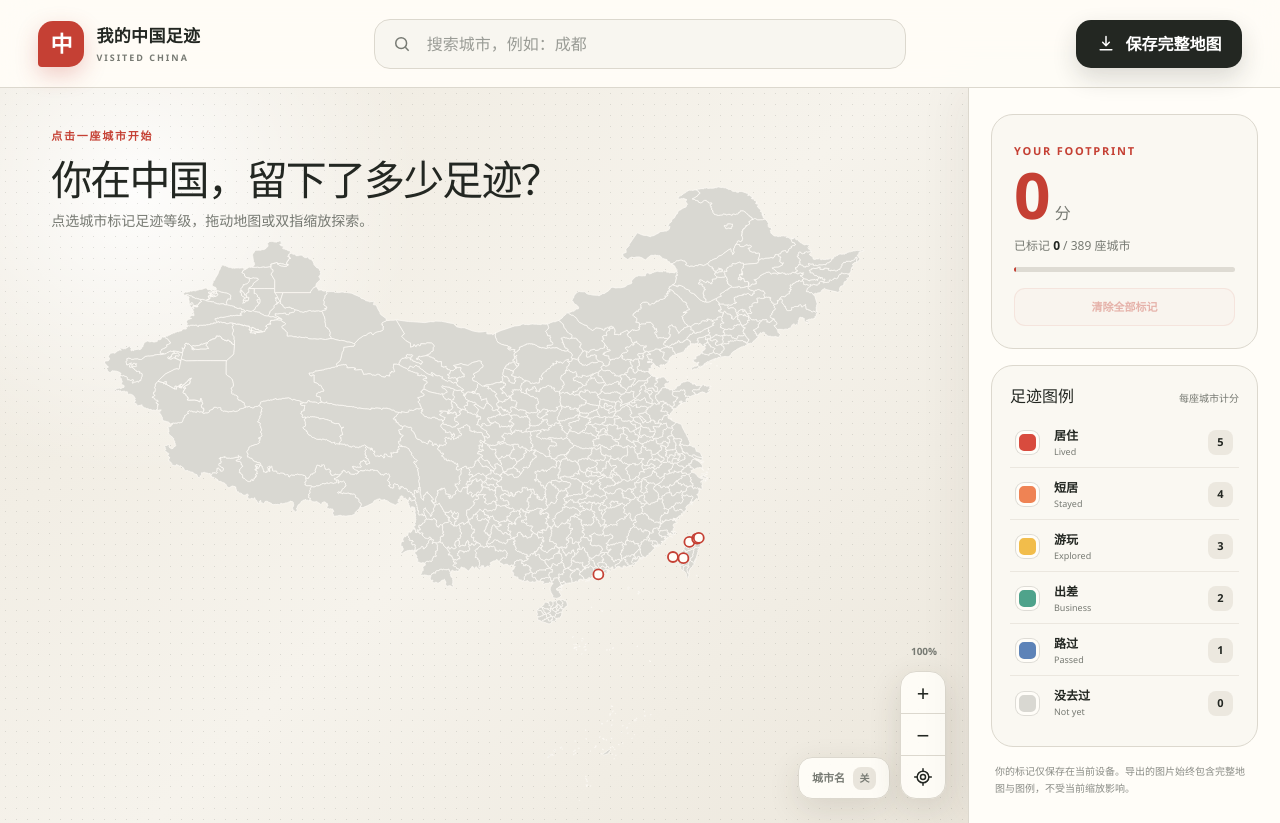
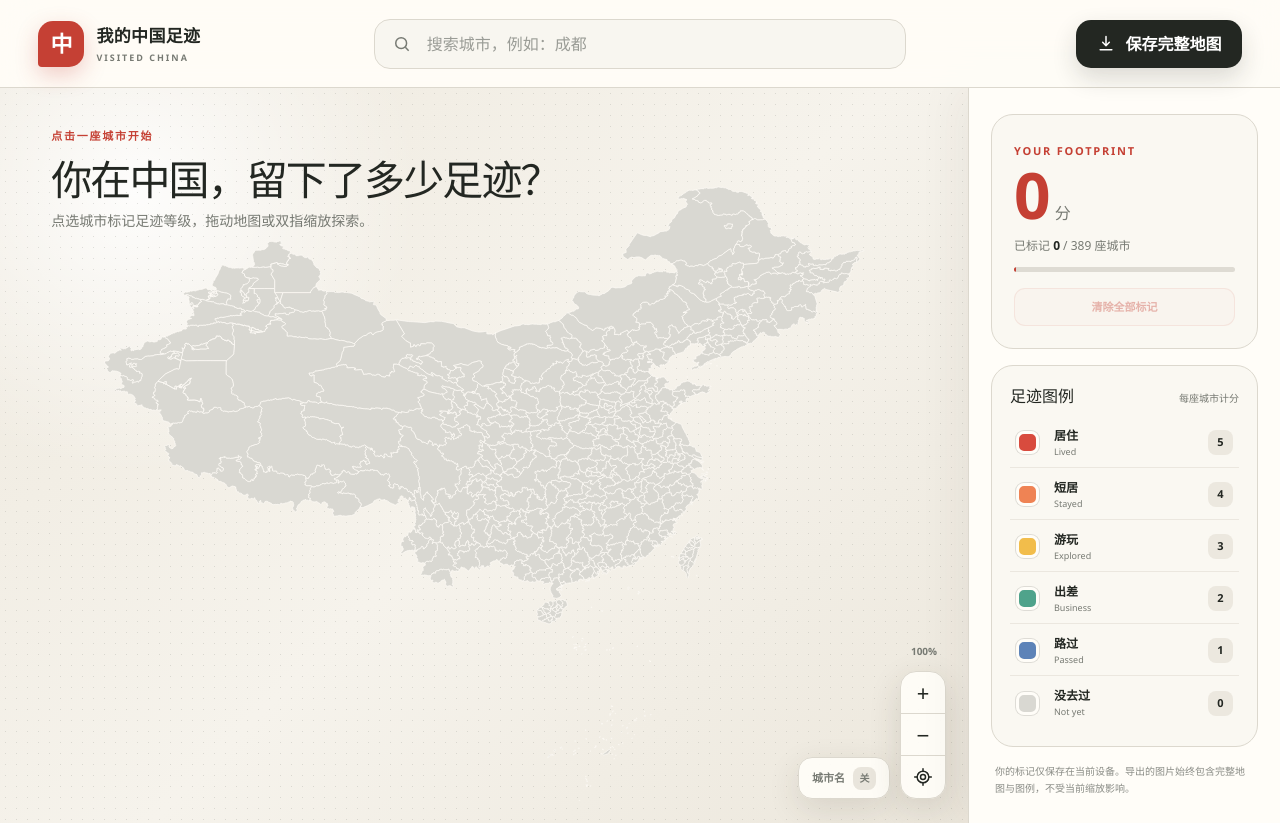
Before and after one commit to foye3/visited-cities-cn, a Next.js app: page / in a window 1280 px wide. Built offline with nearby package versions, Linux system fonts and the light colour scheme.

Commit message:
Refine progressive city labels

```diff
--- a/app/page.tsx
+++ b/app/page.tsx
@@ -19,7 +19,6 @@ const LEVEL_CLICK_GUARD_MS = 400;
 const MOUSE_DRAG_THRESHOLD_PX = 6;
 const TOUCH_DRAG_THRESHOLD_PX = 10;
 const MICRO_CITY_MAX_MAP_UNITS = 4;
-const MICRO_CITY_MARKER_RADIUS_PX = 5;
 const MICRO_CITY_HIT_RADIUS_PX = 18;
 const EXPORT_SITE_ADDRESS = process.env.NEXT_PUBLIC_EXPORT_SITE_ADDRESS
   || "visited-china.foye3.chatgpt.site";
@@ -189,10 +188,28 @@ export default function Home() {
     [visits],
   );
 
-  const visibleLabels = useMemo(
-    () => showLabels ? cityNames.filter((city) => Boolean(labelMetrics[city])) : [],
-    [cityNames, labelMetrics, showLabels],
-  );
+  const visibleLabels = useMemo(() => {
+    if (!showLabels) return [];
+    const screenScale = mapUnitScale * zoom;
+    const maxZoom = maxZoomForCurrentDevice();
+    const atMaxZoom = zoom >= maxZoom - 0.01;
+    const zoomProgress = maxZoom > 1 ? (zoom - 1) / (maxZoom - 1) : 1;
+
+    return cityNames.filter((city) => {
+      const metric = labelMetrics[city];
+      if (!metric) return false;
+      if (atMaxZoom) return true;
+
+      const labelLength = Array.from(getCityLabel(city)).length;
+      const requiredWidth = Math.max(34, labelLength * 11 + 10);
+      const screenWidth = metric.width * screenScale;
+      const screenHeight = metric.height * screenScale;
+
+      if (screenWidth >= requiredWidth && screenHeight >= 17) return true;
+      if (zoomProgress >= 0.35 && screenWidth >= 12 && screenHeight >= 8) return true;
+      return zoomProgress >= 0.65 && screenWidth >= 5 && screenHeight >= 5;
+    });
+  }, [cityNames, labelMetrics, mapUnitScale, showLabels, zoom]);
   const microCities = useMemo(
     () => cityNames.filter((city) => {
       const metric = labelMetrics[city];
@@ -200,6 +217,10 @@ export default function Home() {
     }),
     [cityNames, labelMetrics],
   );
+  const visibleMicroCities = useMemo(() => {
+    const visible = new Set(visibleLabels);
+    return microCities.filter((city) => visible.has(city));
+  }, [microCities, visibleLabels]);
 
   useEffect(() => {
     if (showLabels) setHoveredCity(null);
@@ -498,7 +519,13 @@ export default function Home() {
         .join("");
       const exportLabels = showLabels
         ? cityNames
-          .filter((city) => Boolean(labelMetrics[city]))
+          .filter((city) => {
+            const metric = labelMetrics[city];
+            if (!metric) return false;
+            const labelLength = Array.from(getCityLabel(city)).length;
+            const requiredWidth = Math.max(40, labelLength * 14 + 12);
+            return metric.width * mapScale >= requiredWidth && metric.height * mapScale >= 20;
+          })
           .map((city) => {
             const metric = labelMetrics[city];
             return `<text x="${metric.x}" y="${metric.y}" text-anchor="middle" dominant-baseline="central" font-family="Arial,'Noto Sans SC',sans-serif" font-size="11" font-weight="700" fill="#242824" stroke="#fffdf8" stroke-width="2.6" paint-order="stroke">${escapeXml(getCityLabel(city))}</text>`;
@@ -662,19 +689,11 @@ export default function Home() {
                   />
                 );
               })}
-              {microCities.map((city) => {
+              {visibleMicroCities.map((city) => {
                 const metric = labelMetrics[city];
                 const screenScale = Math.max(mapUnitScale * zoom, 0.01);
                 return (
                   <g key={`micro-${city}`} className="micro-city-target">
-                    <circle
-                      className="micro-city-marker"
-                      cx={metric.x}
-                      cy={metric.y}
-                      r={MICRO_CITY_MARKER_RADIUS_PX / screenScale}
-                      strokeWidth={1.8 / screenScale}
-                      aria-hidden="true"
-                    />
                     <circle
                       className="micro-city-hit-area"
                       data-city={city}
```
